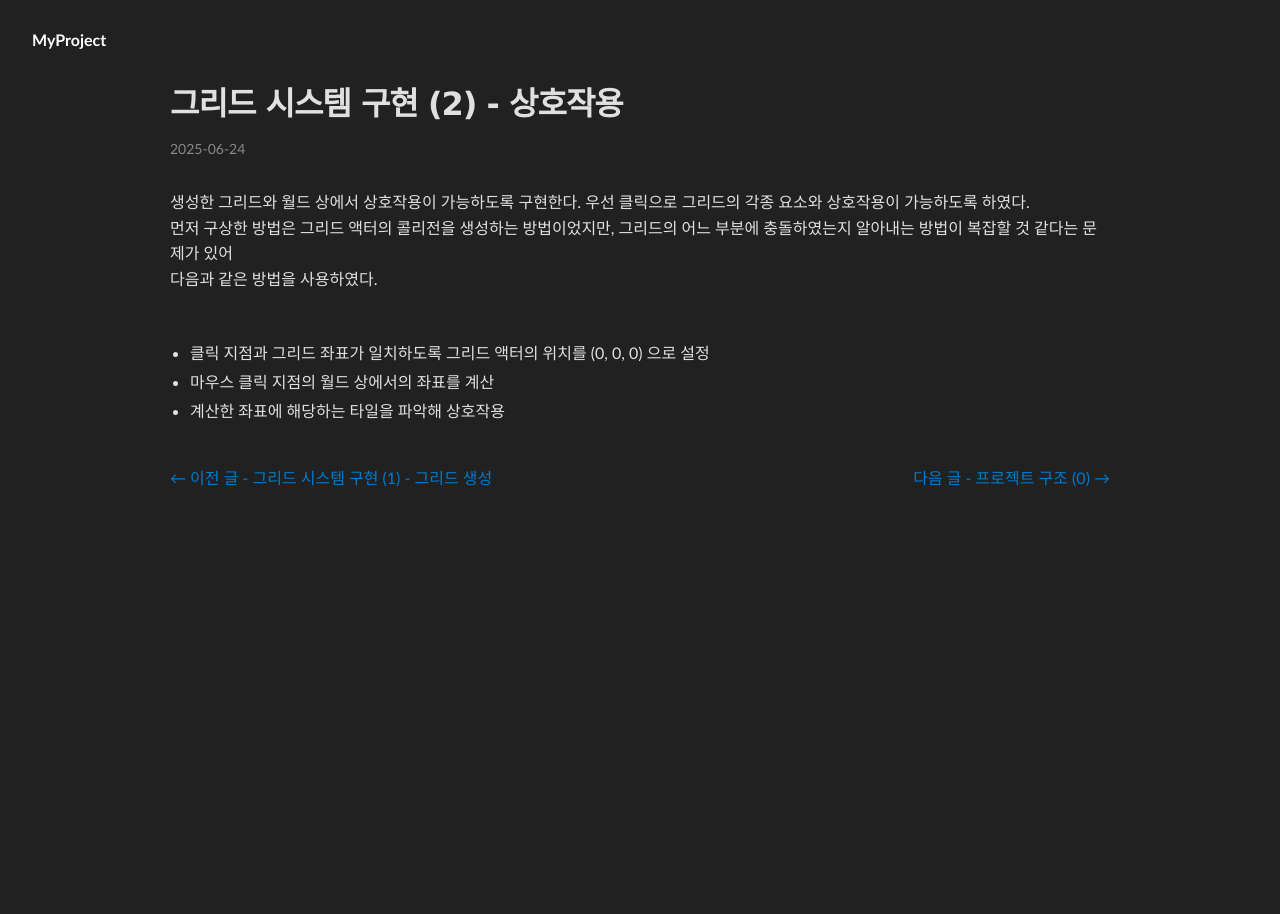
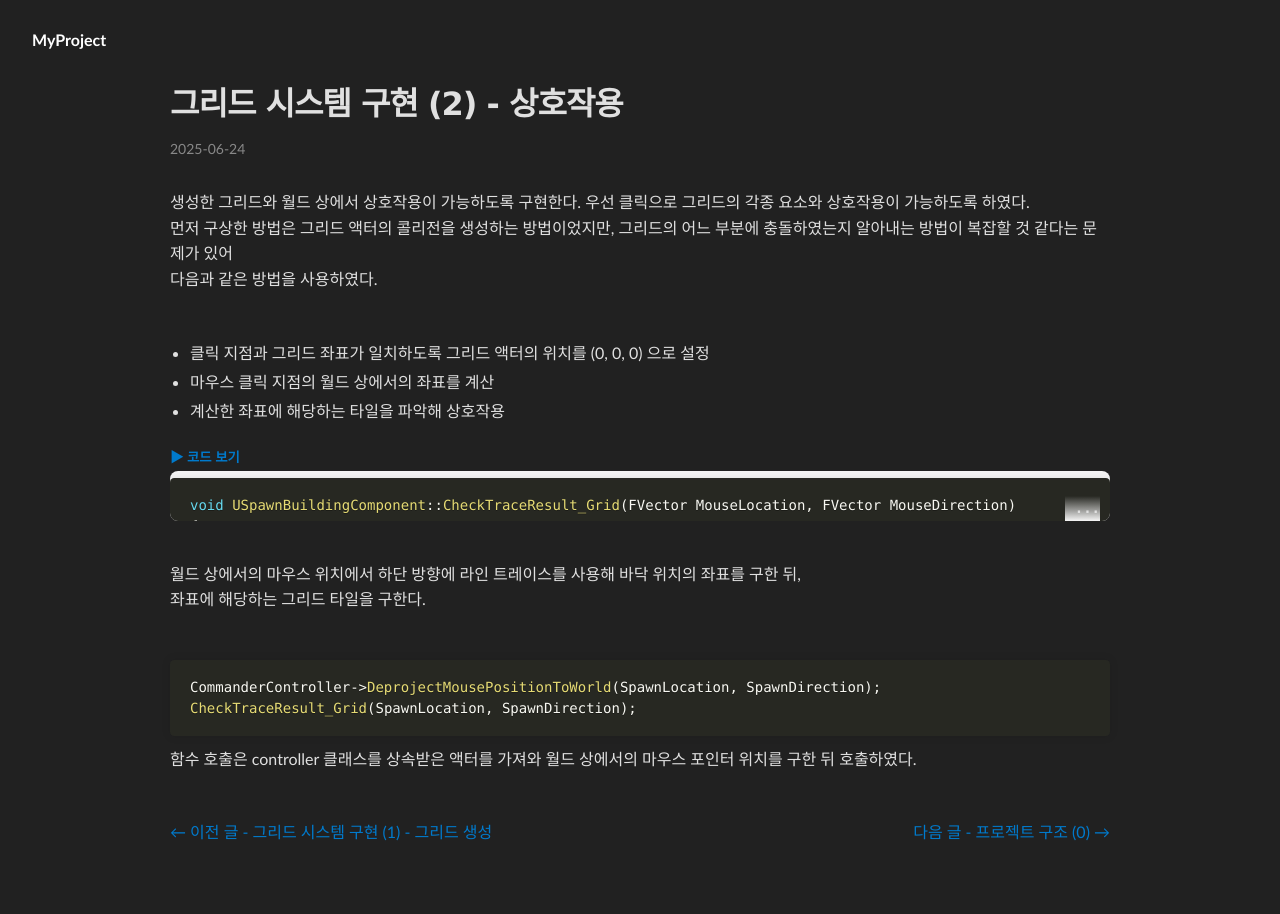
Before and after one commit to sqqaazz/MyProject, a Jekyll site: the page built from _posts/2025-06-29-Grid2.md, in a window 1280 px wide. Built offline with Jekyll 4.4.1, drawn with Linux system fonts in a browser that asks for light colours.

Commit message:
2025-07-16

````diff
--- a/_posts/2025-06-29-Grid2.md
+++ b/_posts/2025-06-29-Grid2.md
@@ -12,3 +12,45 @@ excerpt: ""
 - 클릭 지점과 그리드 좌표가 일치하도록  그리드 액터의 위치를 (0, 0, 0) 으로 설정
 - 마우스 클릭 지점의 월드 상에서의 좌표를 계산
 - 계산한 좌표에 해당하는 타일을 파악해 상호작용
+
+
+ <div class="code-toggle">
+  <button class="toggle-btn" onclick="this.nextElementSibling.classList.toggle('collapsed')">
+    ▶ 코드 보기
+  </button>
+  <div class="code-block collapsed">
+{% raw %}
+<pre><code class="language-cpp">void USpawnBuildingComponent::CheckTraceResult_Grid(FVector MouseLocation, FVector MouseDirection)
+{
+	GetWorld()->LineTraceSingleByChannel(
+		Hit,
+		MouseLocation,
+		MouseDirection * 10000.0f + MouseLocation,
+		ECollisionChannel::ECC_GameTraceChannel8);
+	int32 TileRow = int32(FMath::Floor(Hit.Location.X / GridActor->TileSize));
+	int32 TileColumn = int32(FMath::Floor(Hit.Location.Y / GridActor->TileSize));
+
+	if (CurTileRow != TileRow || CurTileColumn != TileColumn)
+	{
+		CurTileRow = TileRow;
+		CurTileColumn = TileColumn;
+		float TileSize = GridActor->TileSize;
+		if (GridActor->TileCheck(TileRow, TileColumn))
+		{
+			UE_LOG(LogTemp, Log, TEXT("Row: %d, Column: %d"), TileRow, TileColumn);
+		}
+	}
+}
+</code></pre>
+{% endraw %}
+  </div>
+</div>
+
+ 월드 상에서의 마우스 위치에서 하단 방향에 라인 트레이스를 사용해 바닥 위치의 좌표를 구한 뒤,
+좌표에 해당하는 그리드 타일을 구한다.
+
+```cpp
+CommanderController->DeprojectMousePositionToWorld(SpawnLocation, SpawnDirection);
+CheckTraceResult_Grid(SpawnLocation, SpawnDirection);
+```
+함수 호출은 controller 클래스를 상속받은 액터를 가져와 월드 상에서의 마우스 포인터 위치를 구한 뒤 호출하였다.
````
Also changed, not shown: _posts/2025-07-02-Grid3.md (added, +8 -0 lines).
